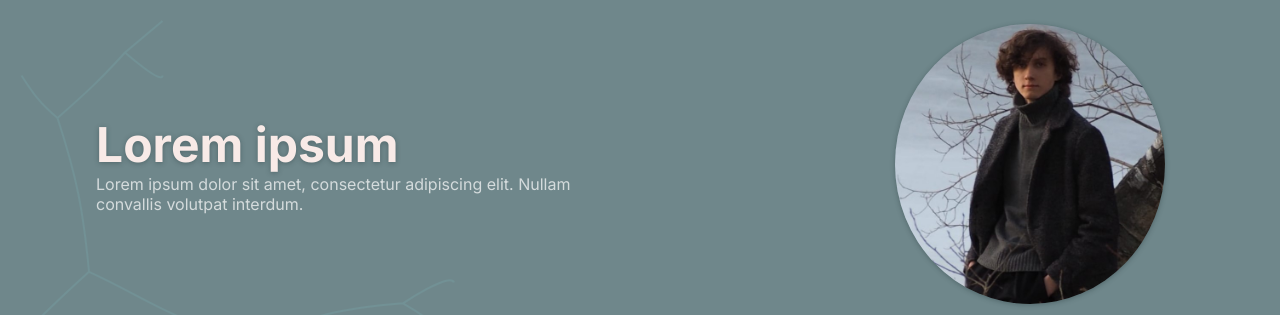
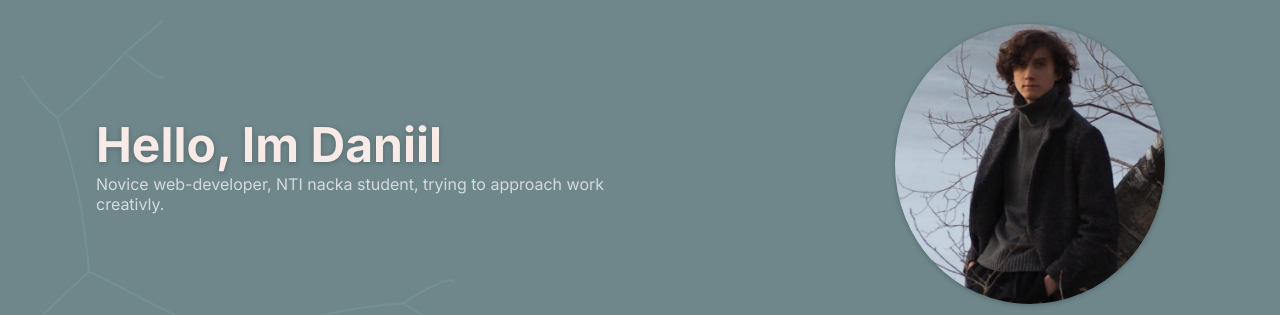
Before and after one commit to DaniilGurski/Web.1-Portfolio-v1, a plain HTML site: page index.html in a window 1280 px wide. Shown: the top 315 px of the page. Drawn offline with Linux system fonts and the light colour scheme.

Commit message:
Updated.

```diff
--- a/index.html
+++ b/index.html
@@ -1,4 +1,3 @@
-<!-- FILL BE UPDATED -->
 <!DOCTYPE html>
 <html lang="en">
 <head>
@@ -26,9 +25,9 @@
             <div class = "hero-section__main">
 
                 <div class = "hero-section__text">
-                    <h1 class = "hero-section__heading heading"> Lorem ipsum </h1>
+                    <h1 class = "hero-section__heading heading"> Hello, Im Daniil </h1>
                     <p class = "hero-section__description">
-                        Lorem ipsum dolor sit amet, consectetur adipiscing elit. Nullam convallis volutpat interdum.
+                        Novice web-developer, NTI nacka student, trying to approach work creativly.
                     </p>
                 </div>
 
```
